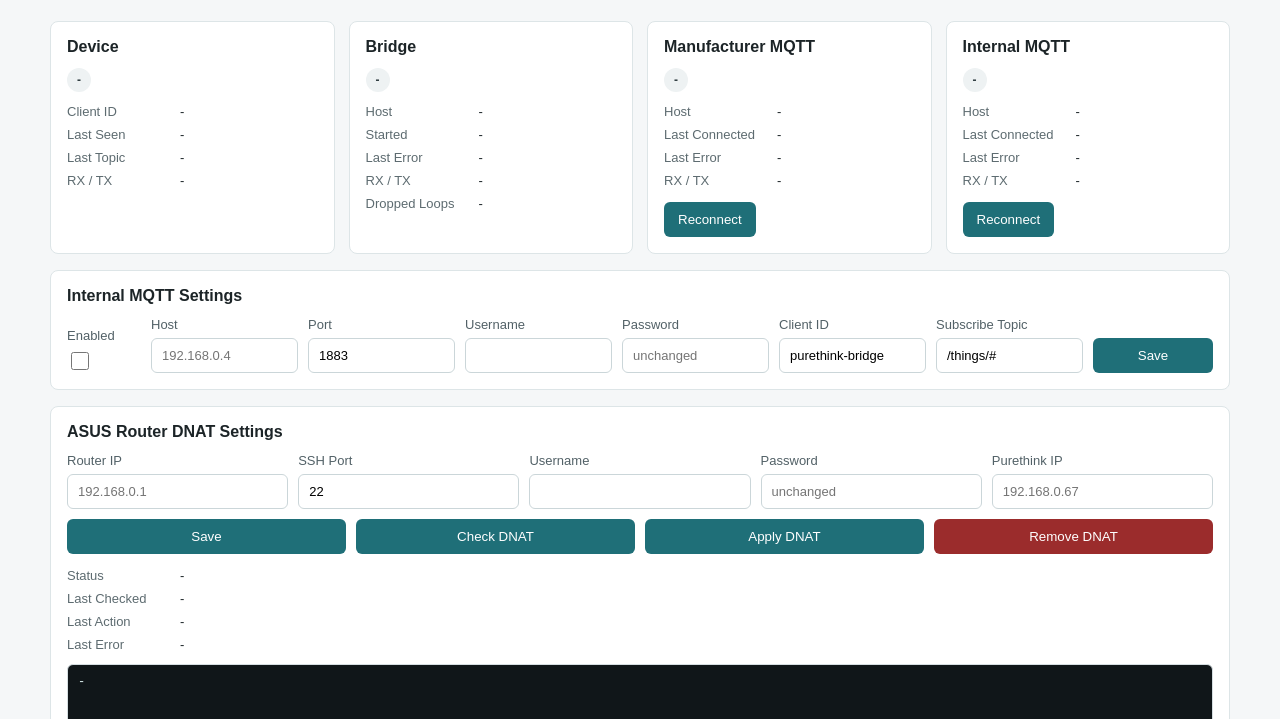
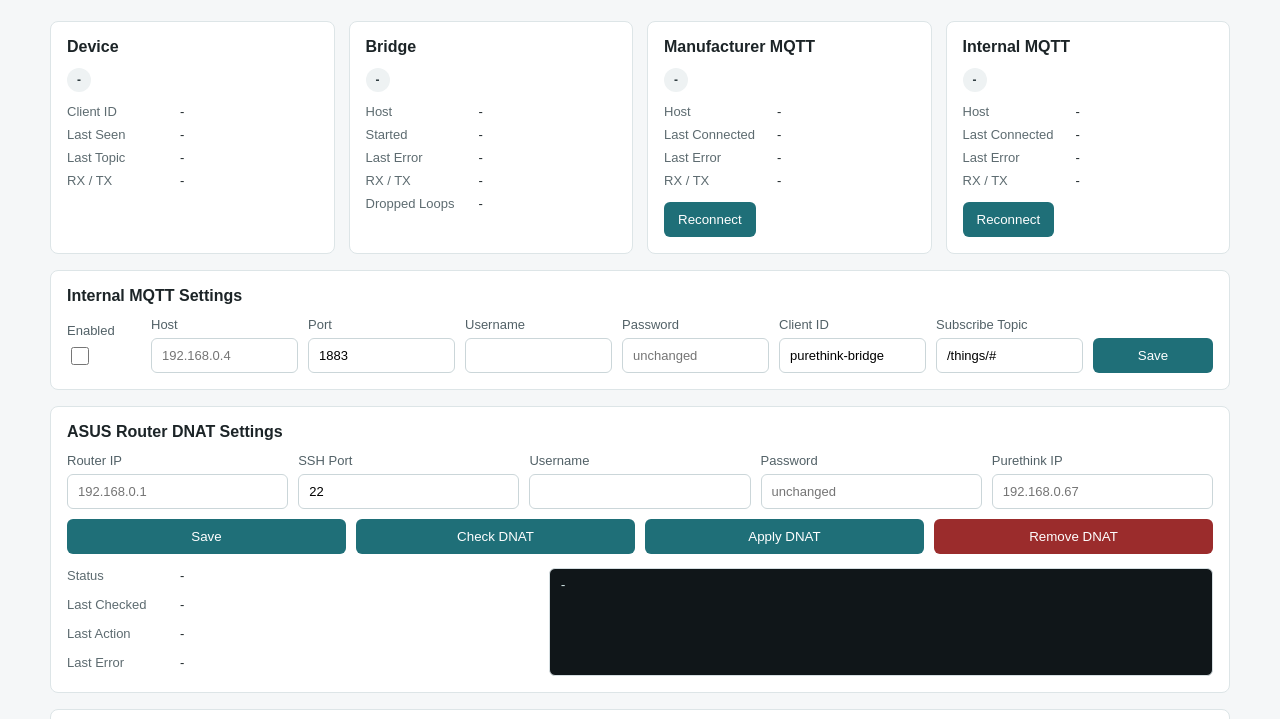
Before and after one commit to af950833/purethink_bridge, a website: page public/index.html in a window 1280 px wide. Shown: the part 81-800 px from the top of the page. Drawn offline with Linux system fonts and the light colour scheme; no server answers.

Commit message:
Compact DNAT results layout

```diff
--- a/public/index.html
+++ b/public/index.html
@@ -68,7 +68,7 @@
       <section class="settings">
         <h2>Internal MQTT Settings</h2>
         <form id="configForm" class="internal-form">
-          <label>
+          <label class="checkbox-field">
             <span>Enabled</span>
             <input id="enabled" type="checkbox">
           </label>
@@ -133,6 +133,7 @@
             <button id="removeDnat" class="danger" type="button">Remove DNAT</button>
           </div>
         </form>
+        <div class="dnat-result">
           <dl class="dnat-status">
             <dt>Status</dt><dd id="dnatStatus">-</dd>
             <dt>Last Checked</dt><dd id="dnatChecked">-</dd>
@@ -140,6 +141,7 @@
             <dt>Last Error</dt><dd id="dnatError">-</dd>
           </dl>
           <pre id="dnatOutput" class="dnat-output">-</pre>
+        </div>
       </section>
 
       <section class="payloads">
--- a/public/styles.css
+++ b/public/styles.css
@@ -214,6 +214,11 @@ label {
   color: #526167;
 }
 
+.checkbox-field input {
+  align-self: end;
+  margin-bottom: 8px;
+}
+
 input {
   min-width: 0;
   border: 1px solid #cbd6d9;
@@ -235,13 +240,21 @@ input[type="checkbox"] {
 }
 
 .dnat-status {
-  margin-top: 14px;
+  margin-top: 0;
   margin-bottom: 0;
 }
 
+.dnat-result {
+  display: grid;
+  grid-template-columns: minmax(300px, 0.95fr) minmax(0, 1.35fr);
+  gap: 14px;
+  margin-top: 14px;
+  align-items: stretch;
+}
+
 .dnat-output {
-  margin-top: 12px;
-  min-height: 42px;
+  margin-top: 0;
+  min-height: 86px;
   max-height: 150px;
   overflow: auto;
   border: 1px solid #d5dee1;
@@ -255,6 +268,10 @@ input[type="checkbox"] {
 @media (max-width: 920px) {
   .status-grid, form, .internal-form, .dnat-form {
     grid-template-columns: repeat(2, minmax(0, 1fr));
+  }
+
+  .dnat-result {
+    grid-template-columns: 1fr;
   }
 }
 
```
Lines whose indentation alone changed are shown as unchanged.
